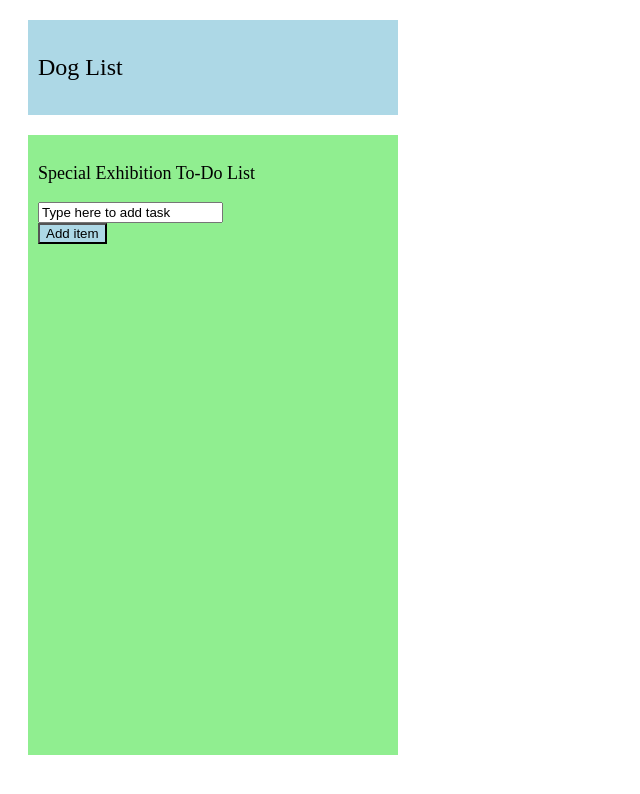
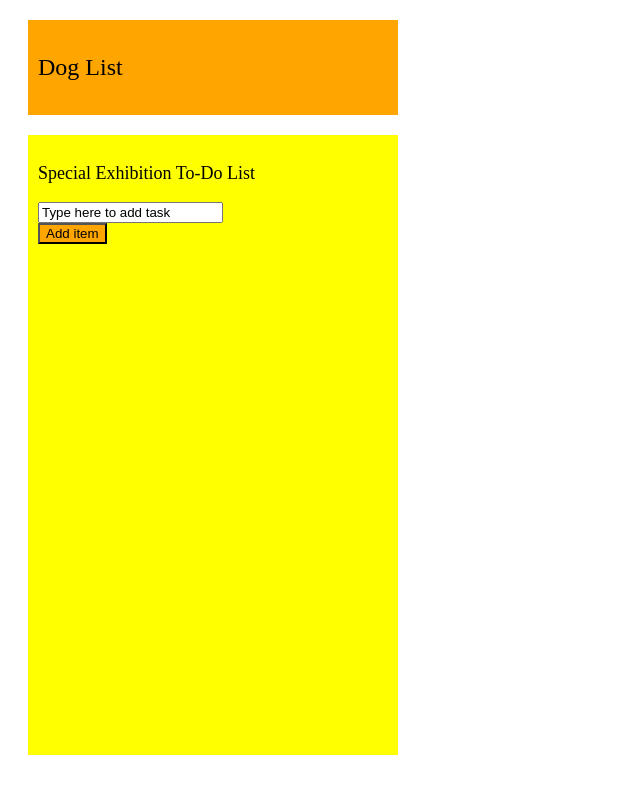
Before and after one commit to dog-list/dog-list.github.io, a plain HTML site: page jkch4i7efYSheiAYDa8ztgi7yz.html in a window 1280 px wide. Shown: the whole page, without its empty margins (0-640 px from the left). Drawn offline with Linux system fonts and the light colour scheme.

Commit message:
Update jkch4i7efYSheiAYDa8ztgi7yz.html

```diff
--- a/jkch4i7efYSheiAYDa8ztgi7yz.html
+++ b/jkch4i7efYSheiAYDa8ztgi7yz.html
@@ -28,7 +28,7 @@
   .header {
     height:75px;
     width: 350px;
-    background-color:lightblue;
+    background-color:orange;
     float: center;
     padding:10px;
     margin:20px;
@@ -38,13 +38,13 @@
   .app {
     height:600px;
     width: 350px;
-    background-color:lightgreen;
+    background-color:yellow;
     float: center;
     padding:10px;
     margin:20px;
   }
   input[type="button"] {
-   background-color: lightblue;
+   background-color: orange;
   }
  </style>
 </head>
```
